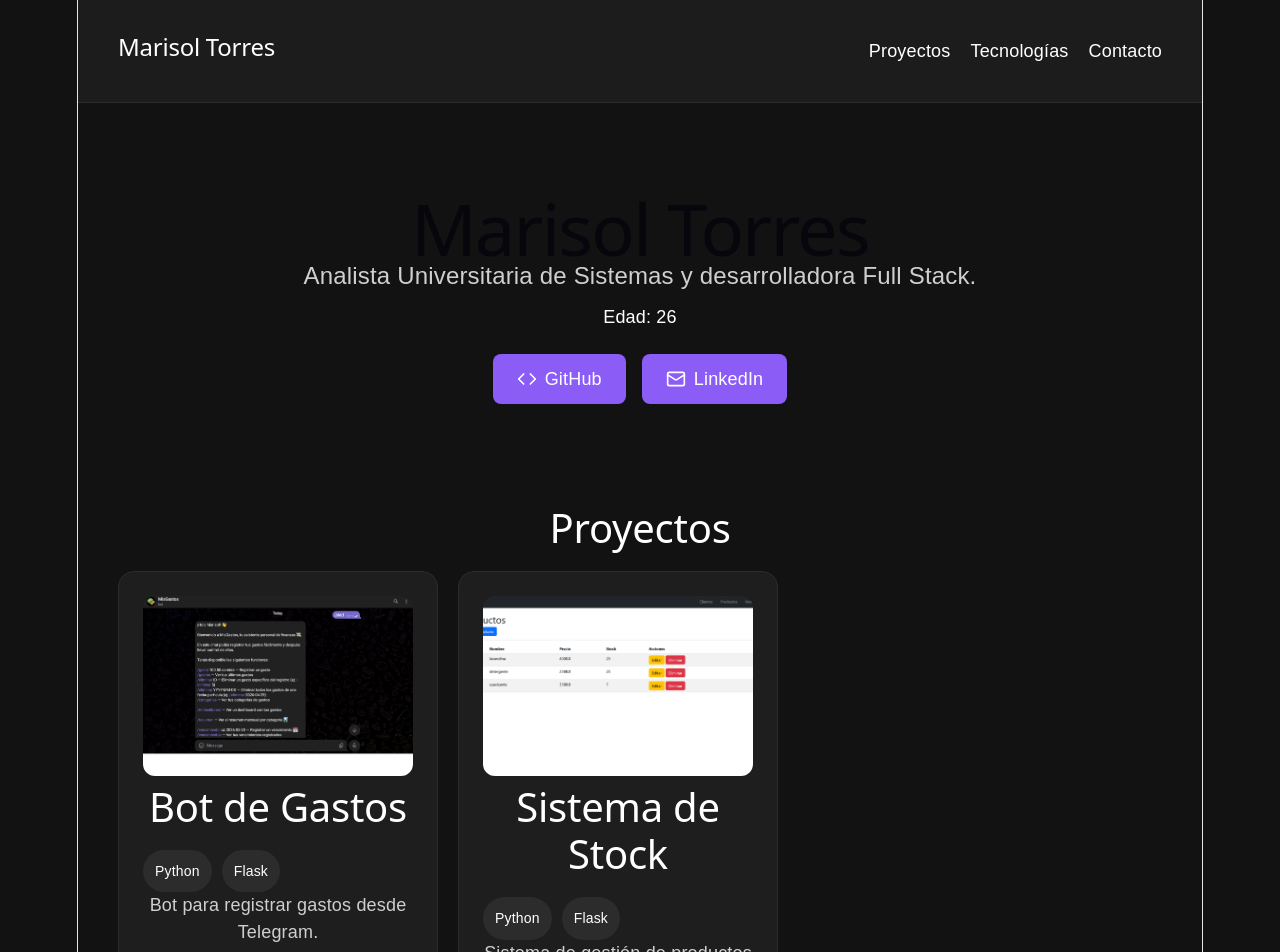
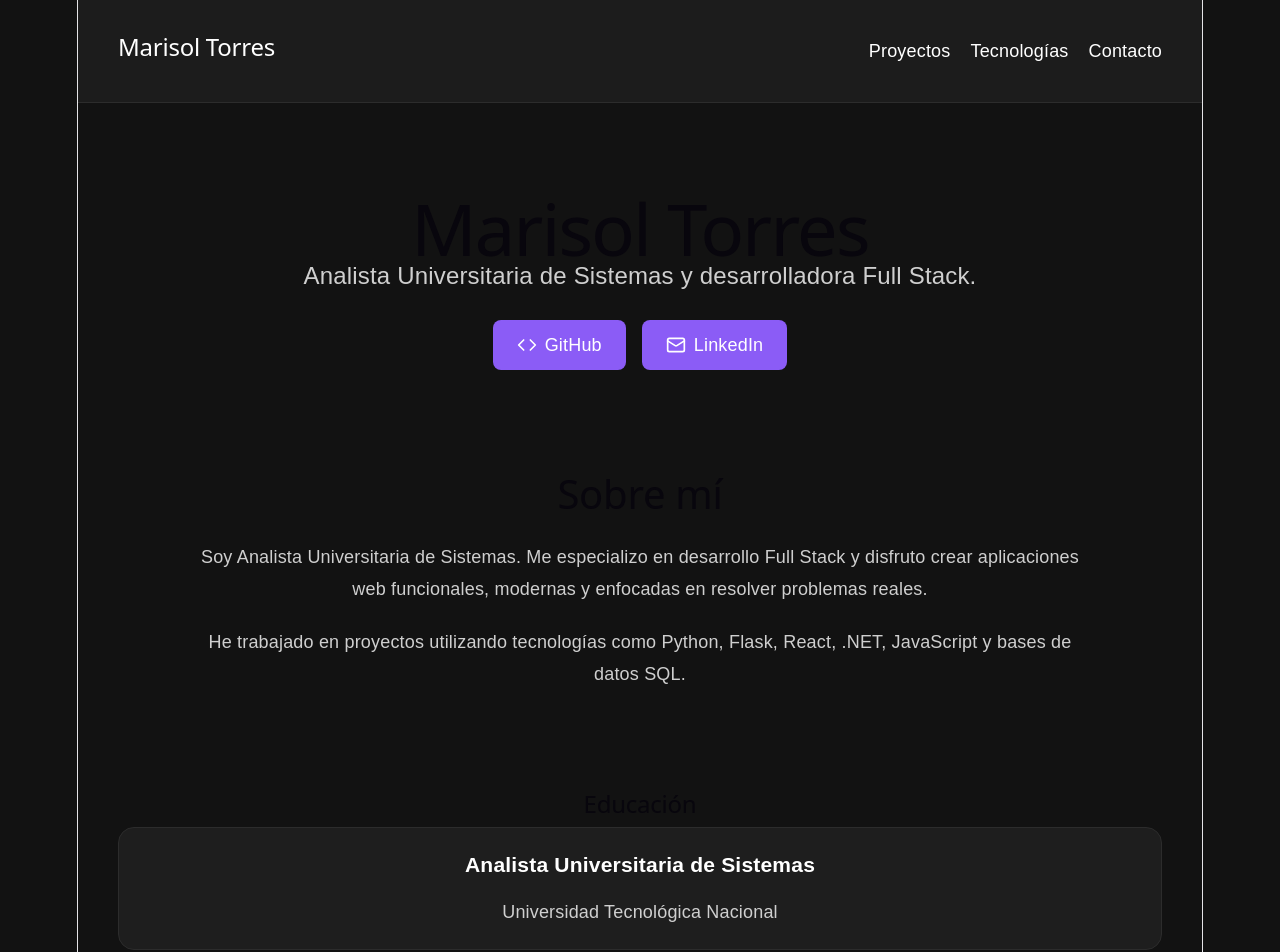
Before and after one commit to marisoltorres99/portfolio-web, a React (Vite) app: page / in a window 1280 px wide. Shown: the top 952 px of the page. Built offline with nearby package versions, Linux system fonts and the light colour scheme.

Commit message:
section about me

```diff
--- a/src/App.css
+++ b/src/App.css
@@ -85,3 +85,63 @@ body {
 
   border: 1px solid #2c2c2c;
 }
+
+.about-section {
+  padding: 40px;
+
+  color: white;
+}
+
+.about-section h2 {
+  font-size: 40px;
+
+  margin-bottom: 24px;
+}
+
+.about-section p {
+  color: #cfcfcf;
+
+  line-height: 1.8;
+
+  max-width: 900px;
+
+  margin-bottom: 20px;
+
+  font-size: 18px;
+
+  margin: 0 auto 20px;
+}
+
+.education-section {
+  padding: 40px;
+
+  color: white;
+}
+
+.education-card {
+  background-color: #1e1e1e;
+
+  padding: 24px;
+
+  border-radius: 16px;
+
+  margin-bottom: 20px;
+
+  border: 1px solid #2c2c2c;
+
+  transition: 0.3s;
+}
+
+.education-card:hover {
+  border-color: #8b5cf6;
+
+  transform: translateY(-3px);
+}
+
+.education-card h3 {
+  margin-top: 0;
+}
+
+.education-card p {
+  color: #cfcfcf;
+}
--- a/src/App.jsx
+++ b/src/App.jsx
@@ -38,8 +38,46 @@ function App() {
           <Hero
             nombre="Marisol Torres"
             descripcion="Analista Universitaria de Sistemas y desarrolladora Full Stack."
-            edad={26}
           />
+
+          <section className="about-section">
+
+            <h2>
+              Sobre mí
+            </h2>
+
+            <p>
+              Soy Analista Universitaria de Sistemas.
+              Me especializo en desarrollo Full Stack y disfruto crear aplicaciones web funcionales,
+              modernas y enfocadas en resolver problemas reales.
+            </p>
+
+            <p>
+              He trabajado en proyectos utilizando tecnologías como Python, Flask, React, .NET,
+              JavaScript y bases de datos SQL.
+            </p>
+
+          </section>
+
+          <section className="education-section">
+
+            <h2>
+              Educación
+            </h2>
+
+            <div className="education-card">
+
+              <h3>
+                Analista Universitaria de Sistemas
+              </h3>
+
+              <p>
+                Universidad Tecnológica Nacional
+              </p>
+
+            </div>
+
+          </section>
 
           <section id="proyectos" className="projects-section">
             <h2>Proyectos</h2>
--- a/src/components/Hero.jsx
+++ b/src/components/Hero.jsx
@@ -1,7 +1,7 @@
 import "./Hero.css"
 import { Code, Mail } from "lucide-react"
 
-function Hero({ nombre, descripcion, edad }) {
+function Hero({ nombre, descripcion }) {
   return (
     <section className="hero">
 
@@ -11,10 +11,6 @@ function Hero({ nombre, descripcion, edad }) {
 
       <p className="hero-description">
         {descripcion}
-      </p>
-
-      <p>
-        Edad: {edad}
       </p>
 
       <div className="hero-buttons">
```
